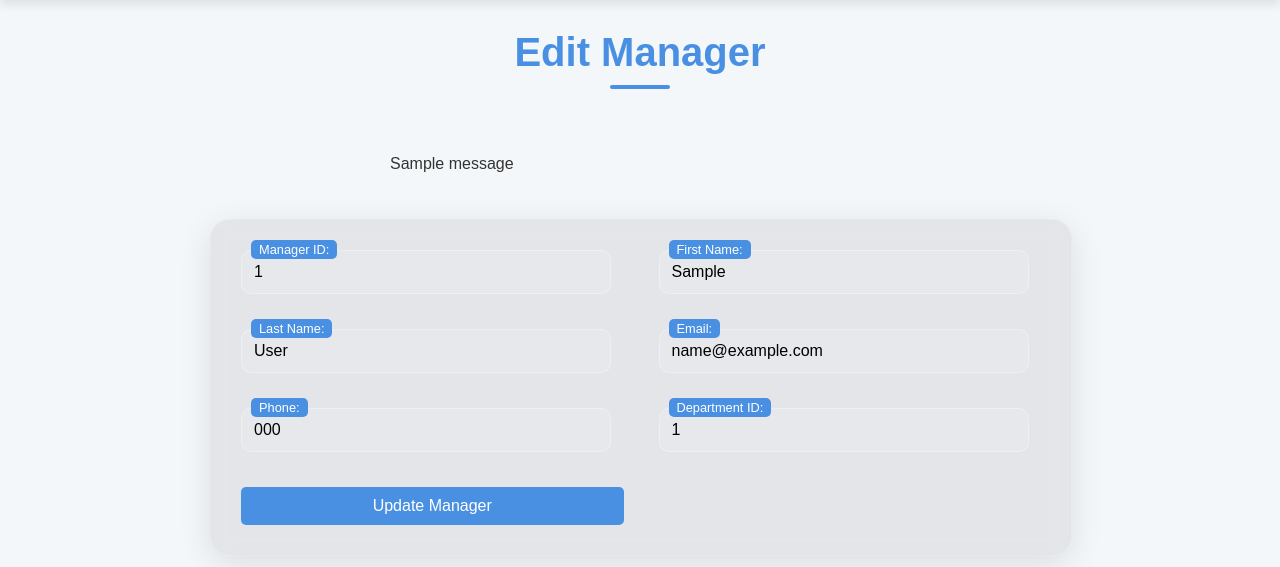
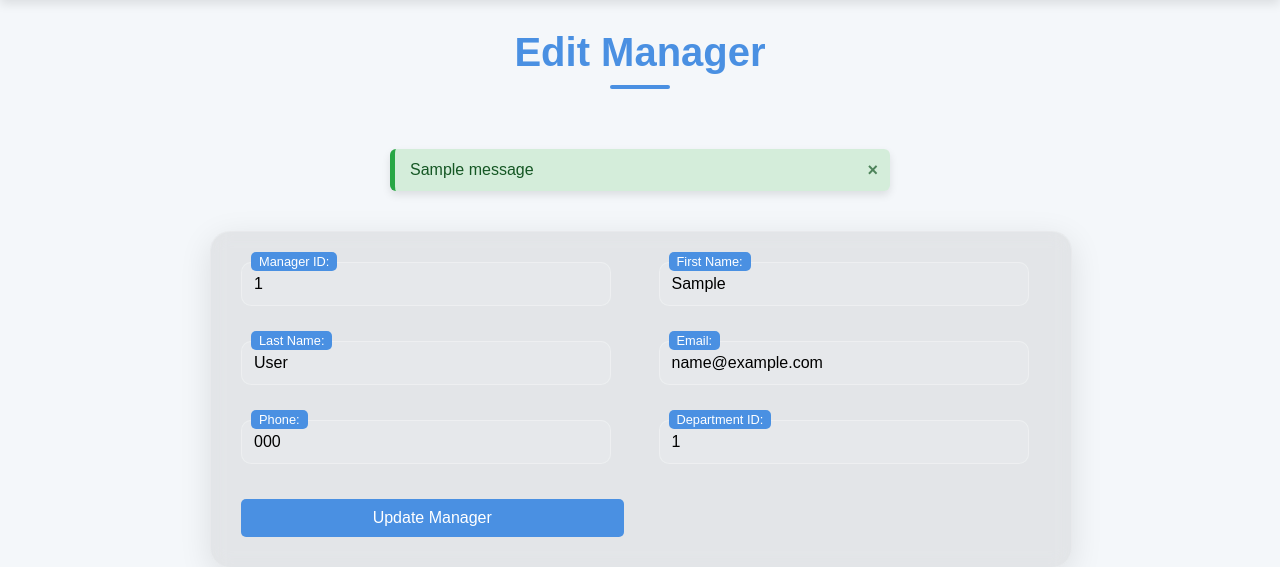
Before and after one commit to Prakhar046/Render, a Django app: page /admin/edit-manager/1/ in a window 1280 px wide. Shown: the part 68-635 px from the top of the page. Run offline with Django 4.2, Linux system fonts and the light colour scheme; a user stored in the database is signed in; tables that the repository leaves empty hold one stand-in row (values such as "Sample post"); one stand-in notice (Sample message) is shown; a database or web service that is not in the repository returns one stand-in record (values such as "Sample title").

Commit message:
udated message section in admin

```diff
--- a/Admin_panel/templates/edit_admin_employee.html
+++ b/Admin_panel/templates/edit_admin_employee.html
@@ -25,7 +25,9 @@
 <div class="messages">
     <ul>
         {% for message in messages %}
-            <li class="{{ message.tags }}">{{ message }}</li>
+            <li class="{{ message.tags }}">{{ message }}
+                <span class="close-btn" onclick="this.parentElement.style.display='none';">&times;</span>
+            </li>
         {% endfor %}
     </ul>
 </div>
--- a/Admin_panel/templates/edit_manager.html
+++ b/Admin_panel/templates/edit_manager.html
@@ -19,13 +19,17 @@
 
     <h1 class="main-heading">Edit Manager</h1>
 
-    <!-- Display any success or error messages -->
+    <!-- Messages -->
     {% if messages %}
-        <div class="messages">
+    <div class="messages">
+        <ul>
             {% for message in messages %}
-                <p>{{ message }}</p>
+                <li class="{{ message.tags }}">{{ message }}
+                    <span class="close-btn" onclick="this.parentElement.style.display='none';">&times;</span>
+                </li>
             {% endfor %}
-        </div>
+        </ul>
+    </div>
     {% endif %}
 
     <!-- Edit Manager Form -->
--- a/Admin_panel/templates/employee_activity.html
+++ b/Admin_panel/templates/employee_activity.html
@@ -28,7 +28,9 @@
 <div class="messages">
     <ul>
         {% for message in messages %}
-            <li class="{{ message.tags }}">{{ message }}</li>
+            <li class="{{ message.tags }}">{{ message }}
+                <span class="close-btn" onclick="this.parentElement.style.display='none';">&times;</span>
+            </li>
         {% endfor %}
     </ul>
 </div>
```
Also changed, not shown: Admin_panel/templates/add_admin_employee.html (+7 -2 lines), Admin_panel/templates/add_manager.html (+7 -2 lines).
